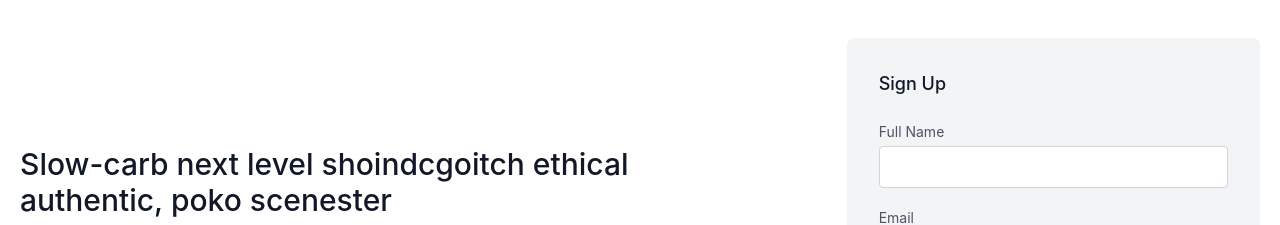
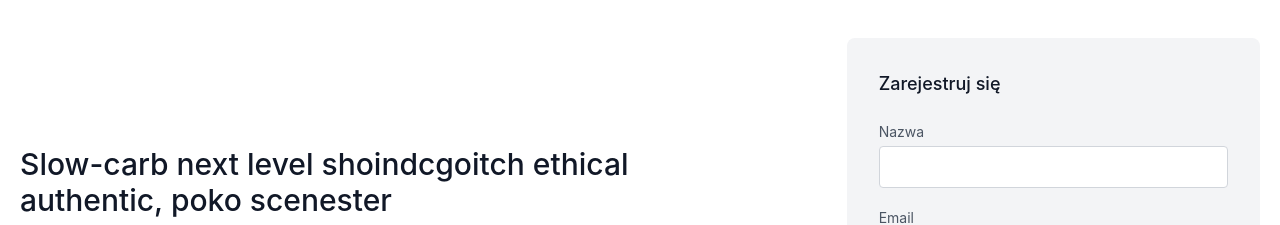
Before and after one commit to Fr3shChan/eshop, a React (Create React App) app: page /signup in a window 1280 px wide. Shown: the part 138-363 px from the top of the page. Built offline with nearby package versions, Linux system fonts and the light colour scheme.

Commit message:
logowanie dalej

```diff
--- a/src/modules/SignUp/index.js
+++ b/src/modules/SignUp/index.js
@@ -9,9 +9,9 @@ const Signup = () => {
                     <p class="leading-relaxed mt-4">Poke slow-carb mixtape knausgaard, typewriter street art gentrify hammock starladder roathse. Craies vegan tousled etsy austin.</p>
                 </div>
                 <div class="lg:w-2/6 md:w-1/2 bg-gray-100 rounded-lg p-8 flex flex-col md:ml-auto w-full mt-10 md:mt-0">
-                    <h2 class="text-gray-900 text-lg font-medium title-font mb-5">Sign Up</h2>
+                    <h2 class="text-gray-900 text-lg font-medium title-font mb-5">Zarejestruj się</h2>
                     <div class="relative mb-4">
-                        <label for="full-name" class="leading-7 text-sm text-gray-600">Full Name</label>
+                        <label for="full-name" class="leading-7 text-sm text-gray-600">Nazwa</label>
                         <input type="text" id="full-name" name="full-name" class="w-full bg-white rounded border border-gray-300 focus:border-green-500 focus:ring-2 focus:ring-green-200 text-base outline-none text-gray-700 py-1 px-3 leading-8 transition-colors duration-200 ease-in-out"/>
                     </div>
                     <div class="relative mb-4">
```
